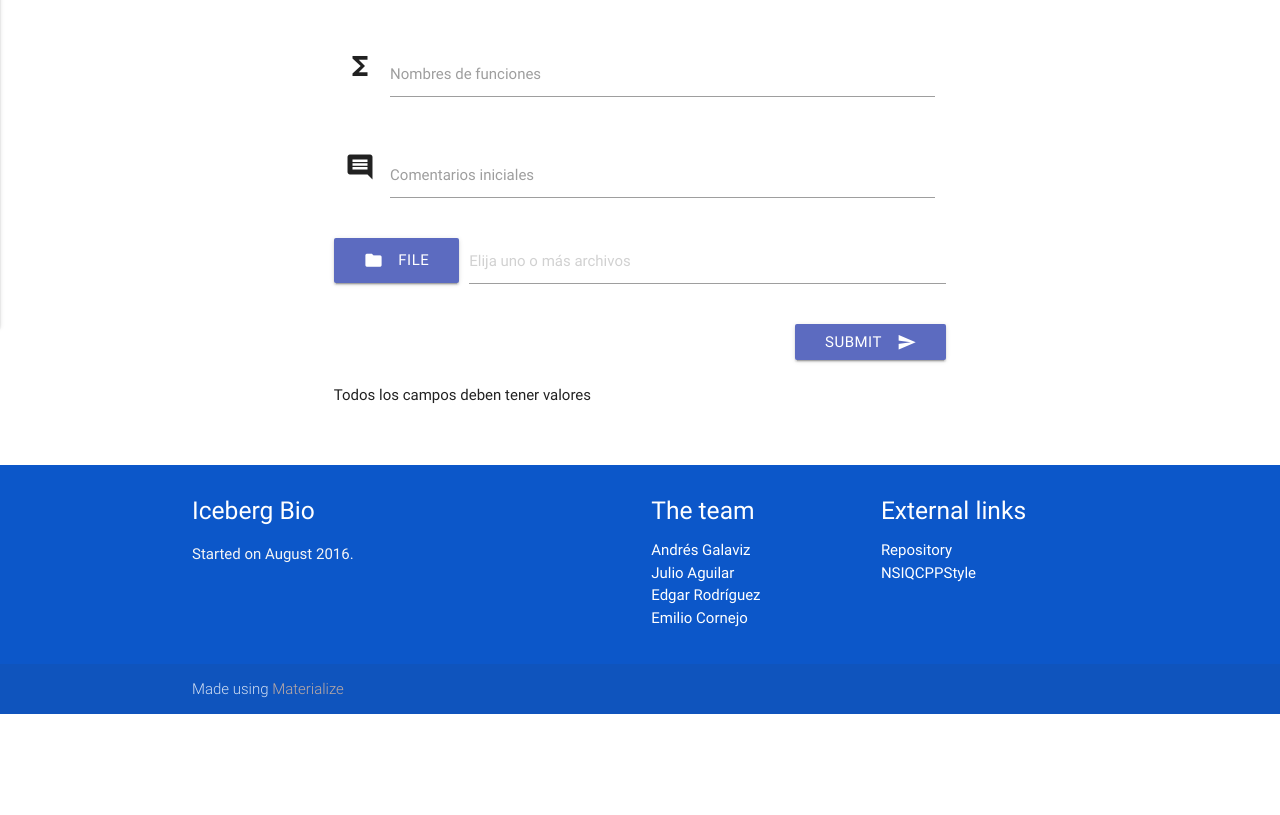
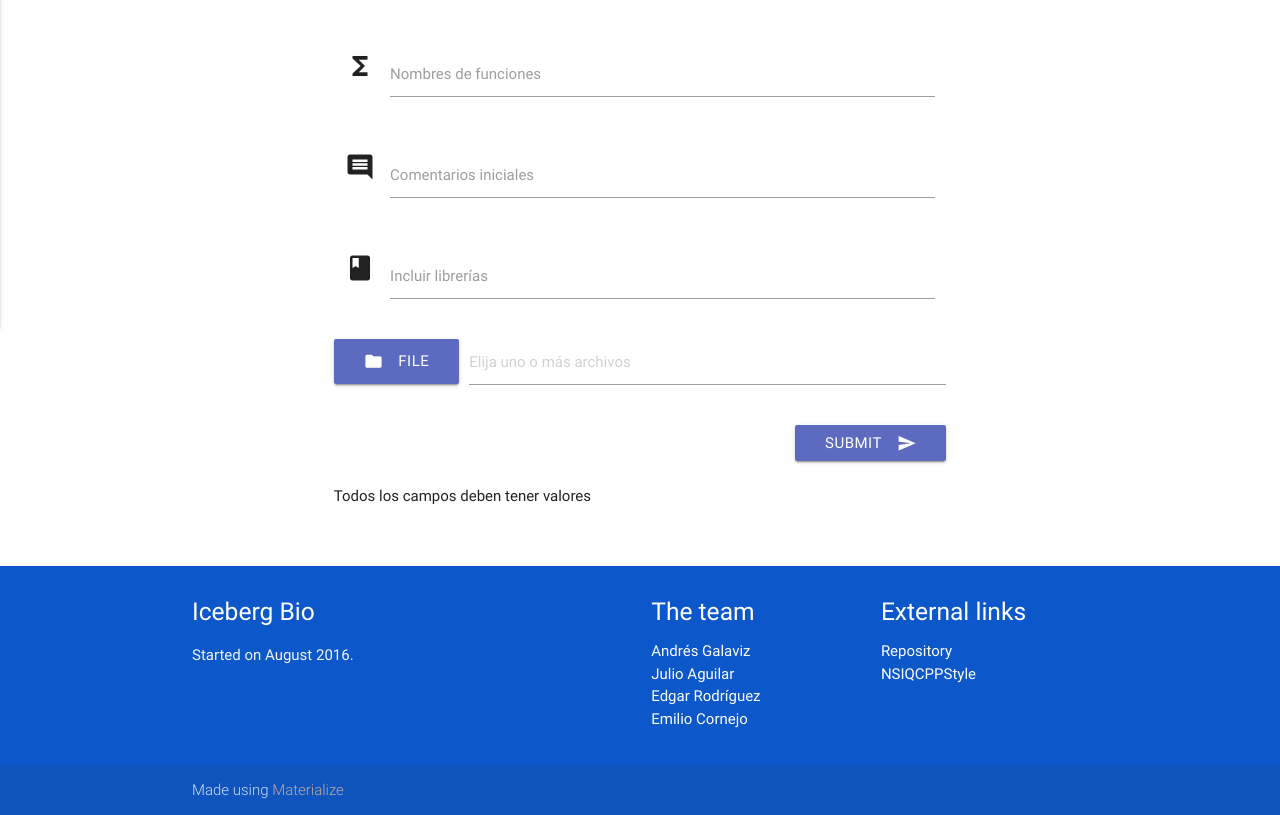
Before and after one commit to AndresGalaviz/CodingStandard, a Django app: page /input/ in a window 1280 px wide. Shown: the part 533-1348 px from the top of the page. Before the commit the page ends 1247 px from the top, so only its background shows below. Run offline with Django 3.2, Linux system fonts and the light colour scheme; parts of the project's set-up code (start-up, migrations or seed data) failed here and were passed over; some libraries are stand-ins or nearby versions.

Commit message:
agrega library directives como criterio

```diff
--- a/CodingStandardDjango/app/forms.py
+++ b/CodingStandardDjango/app/forms.py
@@ -37,6 +37,11 @@
         widget = forms.NumberInput(attrs = {'class': 'validate', 'id': 'initial_comments'})
     )
 
+    library_directives = forms.CharField(
+        label = 'Incluir librerías',
+        widget = forms.NumberInput(attrs = {'class': 'validate', 'id': 'library_directives'})
+    )
+
     docfile = forms.FileField(
         label = 'Elija uno o más archivos',
         widget = forms.FileInput(attrs = {'accept': '.cpp', 'multiple': 'true'})
--- a/CodingStandardDjango/app/src/nsiqcppstyle_reporter.py
+++ b/CodingStandardDjango/app/src/nsiqcppstyle_reporter.py
@@ -101,8 +101,7 @@
                 _nsiqcppstyle_state.WriteOutputCSV (( "   * ", eachRule + " Total: ", totalApplies))
                 _nsiqcppstyle_state.WriteOutputCSV (( "   * ", eachRule + " Percentage: ","%.2f%%" % rulePercentage))
                 actualGrades.update({eachRule: rulePercentage})
-            print(grading)
-            print(actualGrades)
+
             for key, value in grading.iteritems():
                 finalGrade += (int(grading[key]) * actualGrades.get(key, 0)) / 100.0
             _nsiqcppstyle_state.WriteOutputCSV (( "   * ", "Final grade: ", finalGrade))
--- a/CodingStandardDjango/app/templates/input.html
+++ b/CodingStandardDjango/app/templates/input.html
@@ -73,6 +73,13 @@
                     </div>
                 </div>
                 <div class="row">
+                    <div class="input-field col s12">
+                        <i class="material-icons prefix">book</i>
+                        {{ form.library_directives }}
+                        <label class="active" for="functions">{{ form.library_directives.label }}</label>
+                    </div>
+                </div>
+                <div class="row">
                     <div class="file-field input-field">
                         <div class="btn indigo lighten-1">
                             <i class="material-icons left">folder</i>
@@ -113,9 +120,10 @@
       var documentation = parseInt($('#documentation').val());
       var functions = parseInt($('#functions').val());
       var initial_comments = parseInt($('#initial_comments').val());
+      var library_directives = parseInt($('#library_directives').val());
 
-      var check = !$.isNumeric(filename) || !$.isNumeric(variables) || !$.isNumeric(indentation) || !$.isNumeric(indentation_blocks) || !$.isNumeric(documentation) || !$.isNumeric(functions) || !$.isNumeric(initial_comments);
-      var total = filename + variables + indentation + indentation_blocks + documentation + functions + initial_comments;
+      var check = !$.isNumeric(filename) || !$.isNumeric(variables) || !$.isNumeric(indentation) || !$.isNumeric(indentation_blocks) || !$.isNumeric(documentation) || !$.isNumeric(functions) || !$.isNumeric(initial_comments) || !$.isNumeric(library_directives);
+      var total = filename + variables + indentation + indentation_blocks + documentation + functions + initial_comments + library_directives;
       if(check) {
         $('#error').html('Todos los campos deben tener valores');
       }
--- a/CodingStandardDjango/app/views.py
+++ b/CodingStandardDjango/app/views.py
@@ -52,7 +52,8 @@
             'IndentBlocks': request.POST.get('indentation_blocks'),
             'CommentsForFunctions': request.POST.get('documentation'),
             'FunctionNaming': request.POST.get('functions'),
-            'InitialComments': request.POST.get('initial_comments')
+            'InitialComments': request.POST.get('initial_comments'),
+            'IncludeLibraryDirectives' : request.POST.get('library_directives')
         }
 
         if form.is_valid():
```
